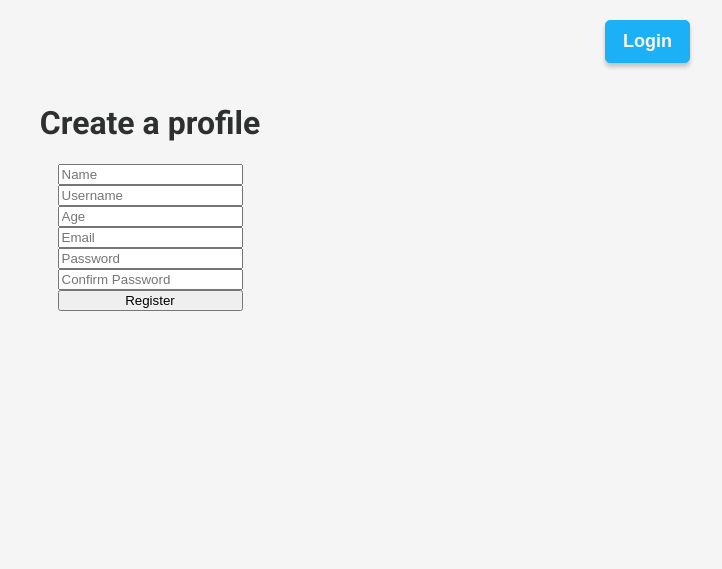
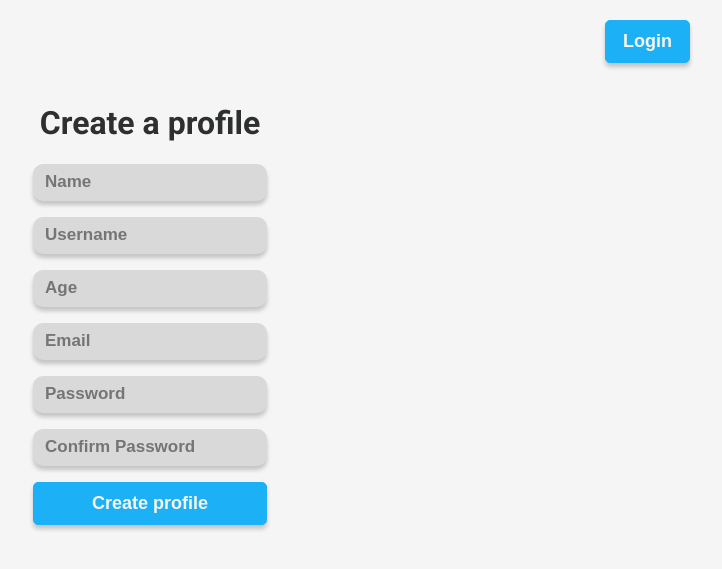
Before and after one commit to frankoklepac/zavrsni-rad, a Django app: page /home/register/ in a window 1280 px wide. Shown: the top 569 px of the page, without its empty margins (490-1212 px from the left). Run offline with Django 4.2, Linux system fonts and the light colour scheme.

Commit message:
Add style to the register.html

```diff
--- a/LearnEnglishTenses/learntenses/static/learntenses/styles/register.css
+++ b/LearnEnglishTenses/learntenses/static/learntenses/styles/register.css
@@ -52,4 +52,41 @@ body {
 
 .register-form input {
   display: block;
+  margin-bottom: 16px;
+  padding-left: 12px;
+  width: 220px;
+  height: 35px;
+  color: #7C7272;
+  background-color: #D9D9D9;
+  font-weight: bold;
+  font-size: 17px;
+  border: none;
+  border-radius: 10px;
+  box-shadow: 0 4px 4px rgba(0, 0, 0, 0.2);
 }
+
+.register-btn{
+  background-color: #1CB0F6;
+  color: #F9F6EE;
+  font-size: 18px;
+  font-weight: bold;
+  padding: 10px 17px;
+  border: 1px solid #1CB0F6;
+  border-radius: 5px;
+  box-shadow: 0 4px 4px rgba(0, 0, 0, 0.2);
+  transition: 0.6s;
+  cursor: pointer;
+  user-select: none;
+}
+
+.register-btn:hover {
+  background-color: #F9F6EE;
+  color: #1CB0F6;
+  transition: 0.6s;
+}
+
+input[type="number"]::-webkit-inner-spin-button,
+input[type="number"]::-webkit-outer-spin-button {
+    -webkit-appearance: none;
+    margin: 0;
+}
--- a/LearnEnglishTenses/learntenses/templates/registration/register.html
+++ b/LearnEnglishTenses/learntenses/templates/registration/register.html
@@ -28,7 +28,7 @@
         <input type="email" name="email" placeholder="Email" required>
         <input type="password" name="password1" placeholder="Password" required>
         <input type="password" name="password2" placeholder="Confirm Password" required>
-        <button type="submit" class="register-btn">Register</button>
+        <button type="submit" class="register-btn">Create profile</button>
       </form>
     </div>
   </div>
```
Also changed, not shown: LearnEnglishTenses/db.sqlite3.
